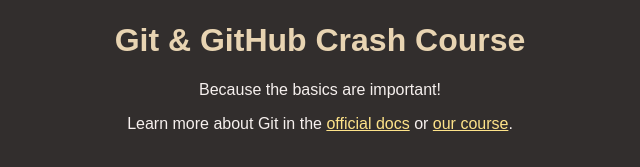
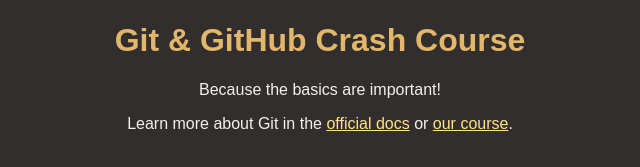
Before and after one commit to raisiali2/github_actions, a plain HTML site: page 02_basics/index.html in a window 1280 px wide. Shown: the part 147-314 px from the top of the page, without its empty margins (320-960 px from the left). Drawn offline with Linux system fonts and the light colour scheme.

Commit message:
changed title color

```diff
--- a/02_basics/styles.css
+++ b/02_basics/styles.css
@@ -17,7 +17,7 @@
 }
 
 h1 {
-  color: #e8d4b2;
+  color: #e2b66b;
 }
 
 a {
```
